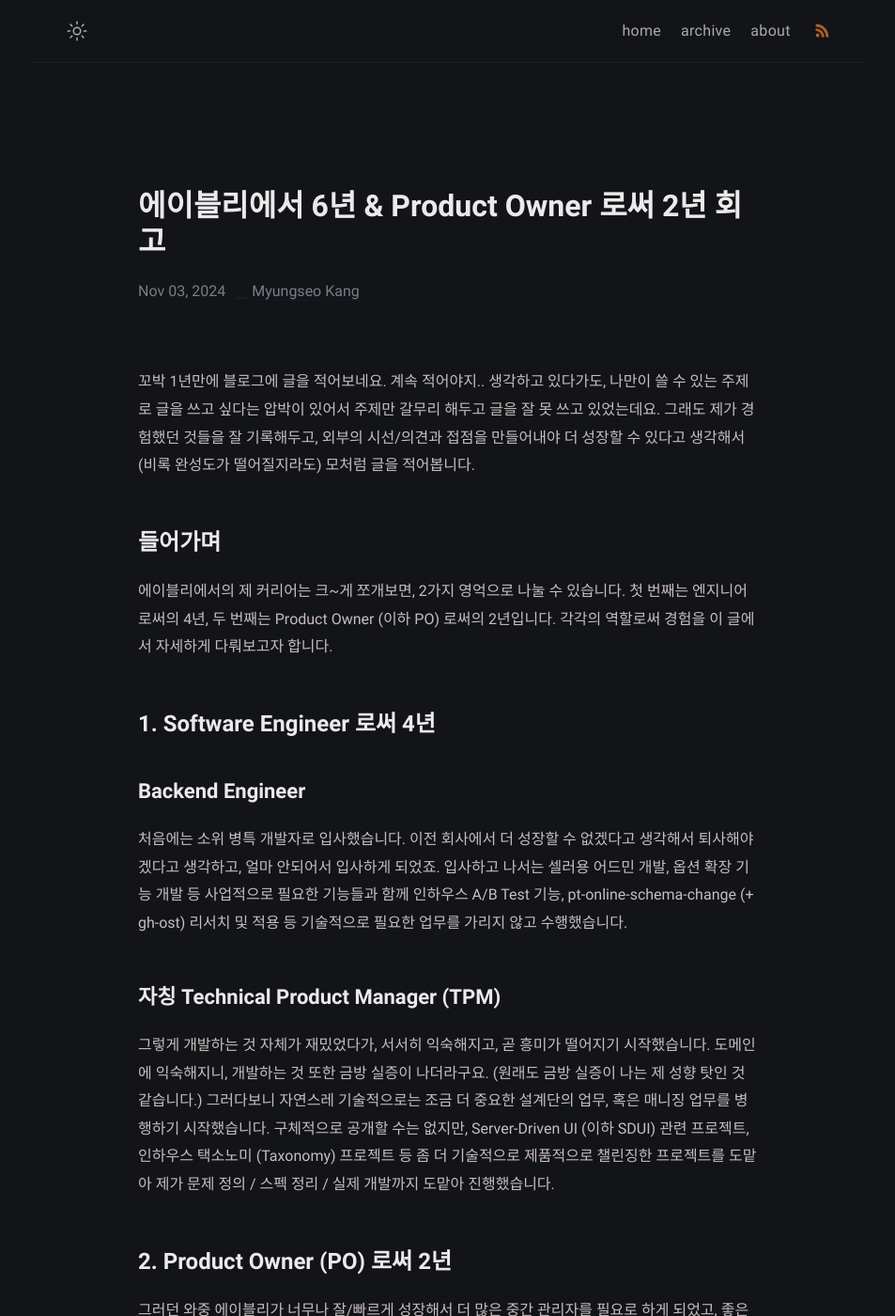
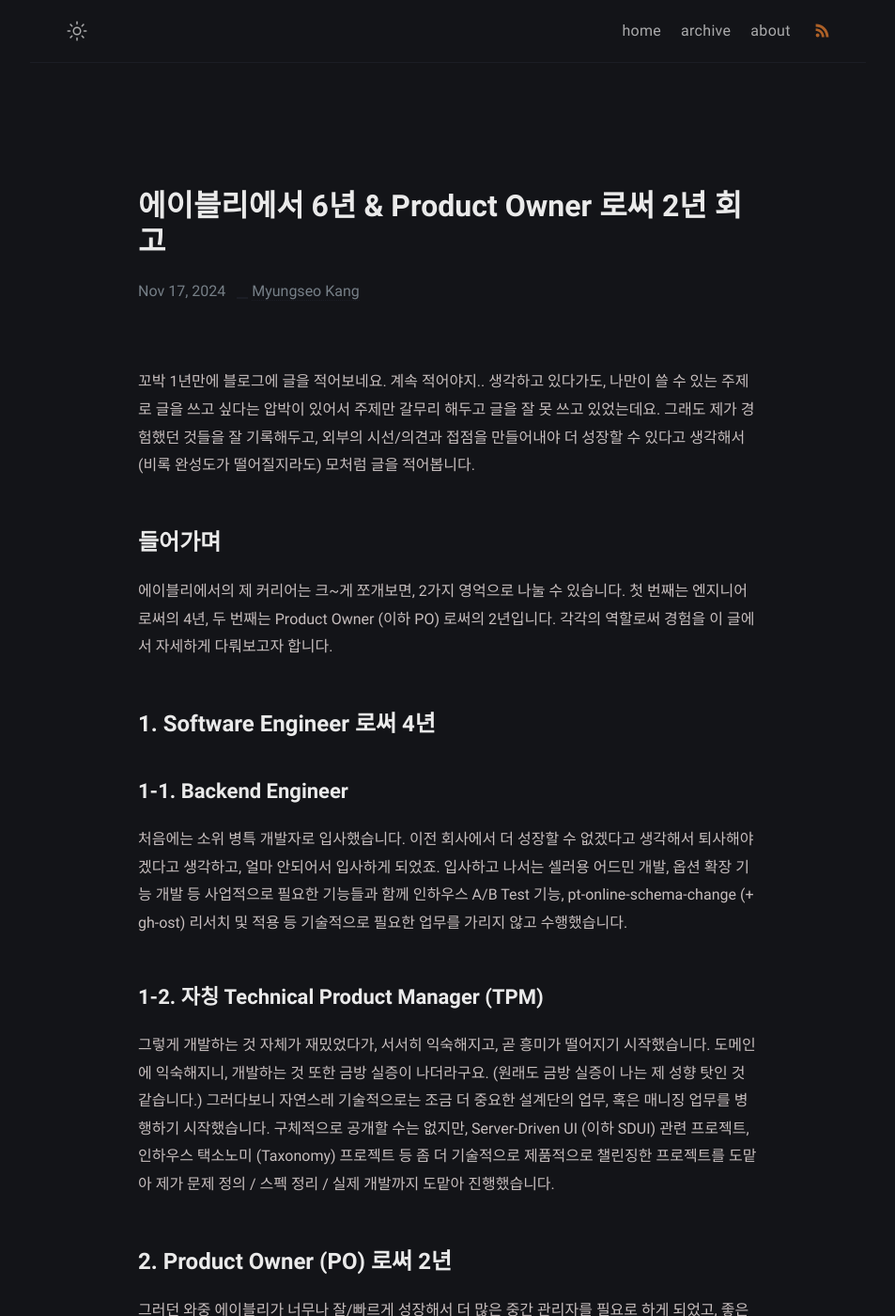
Before and after one commit to myungseokang/product, a Jekyll site: the page built from _posts/retro-at-ably-and-product-owner/2024-11-17-retro-at-ably-and-product-owner.md, in a window 1280 px wide and 1400 px high. Shown: the whole window at 94% size, without its empty margins (163-1116 px from the left). Built offline with Jekyll 4.4.1, drawn with Linux system fonts in a browser that asks for light colours; comment, search, counter and statistics services are not loaded.

Commit message:
Modify date

```diff
--- a/_posts/retro-at-ably-and-product-owner/2024-11-03-retro-at-ably-and-product-owner.md
+++ b/_posts/retro-at-ably-and-product-owner/2024-11-17-retro-at-ably-and-product-owner.md
@@ -1,7 +1,7 @@
 ---
 layout: post
 title: "에이블리에서 6년 & Product Owner 로써 2년 회고"
-date: 2024-11-03 00:00:00 +0900
+date: 2024-11-17 00:00:00 +0900
 description: "에이블리에서 6년간의 경험과 Product Owner 로써 만 2년의 경험에 대해 회고합니다."
 categories: product-owner, retro, ABLY
 comments: true
@@ -16,11 +16,11 @@ comments: true
 
 # 1. Software Engineer 로써 4년
 
-## Backend Engineer
+## 1-1. Backend Engineer
 
 처음에는 소위 병특 개발자로 입사했습니다. 이전 회사에서 더 성장할 수 없겠다고 생각해서 퇴사해야겠다고 생각하고, 얼마 안되어서 입사하게 되었죠. 입사하고 나서는 셀러용 어드민 개발, 옵션 확장 기능 개발 등 사업적으로 필요한 기능들과 함께 인하우스 A/B Test 기능, pt-online-schema-change (+ gh-ost) 리서치 및 적용 등 기술적으로 필요한 업무를 가리지 않고 수행했습니다.
 
-## 자칭 Technical Product Manager (TPM)
+## 1-2. 자칭 Technical Product Manager (TPM)
 그렇게 개발하는 것 자체가 재밌었다가, 서서히 익숙해지고, 곧 흥미가 떨어지기 시작했습니다. 도메인에 익숙해지니, 개발하는 것 또한 금방 실증이 나더라구요. (원래도 금방 실증이 나는 제 성향 탓인 것 같습니다.) 그러다보니 자연스레 기술적으로는 조금 더 중요한 설계단의 업무, 혹은 매니징 업무를 병행하기 시작했습니다. 구체적으로 공개할 수는 없지만, Server-Driven UI (이하 SDUI) 관련 프로젝트, 인하우스 택소노미 (Taxonomy) 프로젝트 등 좀 더 기술적으로 제품적으로 챌린징한 프로젝트를 도맡아 제가 문제 정의 / 스펙 정리 / 실제 개발까지 도맡아 진행했습니다.
 
 # 2. Product Owner (PO) 로써 2년
```
